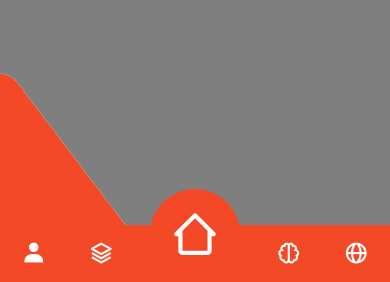
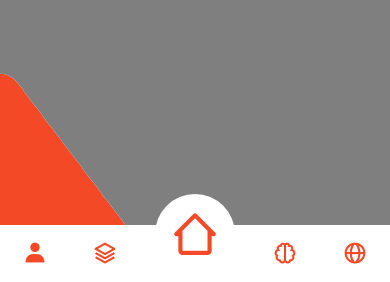
Before and after one commit to Mateuscoding/Meu_Portfolio, a plain HTML site: page index.html in a window 390 px wide. Shown: the part 560-842 px from the top of the page. Drawn offline with nearby package versions, Linux system fonts and the light colour scheme.

Commit message:
ajeitando bugs

```diff
--- a/css/style.css
+++ b/css/style.css
@@ -303,6 +303,7 @@ background-color: #cfcdcd;
     border-radius: 10px;
     cursor: pointer;
     font-size: 30px;
+    border: none;
 }
 
 #pagina1, #pagina2{
@@ -430,7 +431,7 @@ background-color: #cfcdcd;
 
     #menu-mobile{
         position: fixedS;
-        background-color: #F44926;
+        background-color: white;
         width: 100%;
         height: 100%;
         display: flex;
@@ -443,7 +444,12 @@ background-color: #cfcdcd;
         /* padding: 20px; */
     }
 
+    #menu-mobile li a{
+        color: #F44926;
+
+    }
     #menu-mobile > .btn-home > a{
+        color: #F44926;
         position: relative;
         top: -20px;
         padding: 15px;
@@ -452,10 +458,10 @@ background-color: #cfcdcd;
     }
     #menu-mobile > .btn-home > a > i{
         /* box-shadow: inset 0 0 0.5em rgba(0, 0, 0, 0.288); */
-        background-color: #F44926;
+        background-color: white;
         font-size: 50px;
         border-radius: 50%;
-        padding: 20px;
+        padding: 15px;
         /* border: 1px solid rgba(255, 255, 255, 0.178); */
     }
 
@@ -475,4 +481,6 @@ background-color: #cfcdcd;
     .apresentation{
         font-size: 20px;
     }
+
+
 }
--- a/index.html
+++ b/index.html
@@ -35,17 +35,17 @@
                     <ul id="menu-mobile">
 
                         <li>
-                            <a href="#header">
+                            <a href="#sobre">
                                 <i class='bx bxs-user'></i>
                             </a>
                         </li>
                         <li>
-                            <a href="#sobre">
+                            <a href="#projetos">
                                 <i class='bx bx-layer'></i>
                             </a>
                         </li>
                         <li class="btn-home">
-                            <a href="#projetos">
+                            <a href="#header">
                                 <i class='bx bx-home-alt-2'></i>
                             </a>
                         </li>
@@ -117,7 +117,7 @@
                                     <br><br>
                                     Este projeto básico foi desenvolvido com HTML, CSS E JAVASCRIPT. Atualmente utilizo como minha ferramenta para observar e controlar o tempo das minhas atividades. </p>
                                 <a href="https://mateuscoding.github.io/Cronometro-Minimalista/">
-                                <button><i class='bx bxs-plane-take-off bx-fade-right' ></i></button>
+                                <button class="A"><i class='bx bxs-plane-take-off bx-fade-right' ></i></button>
                                 </a>
                             </div>
 
```
